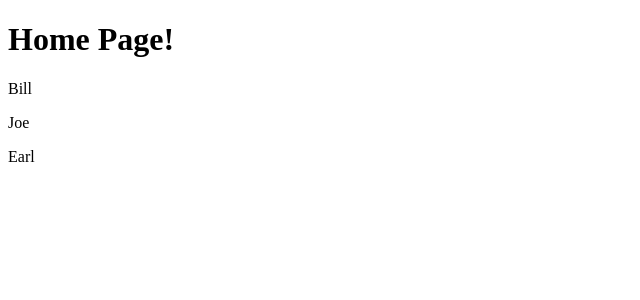
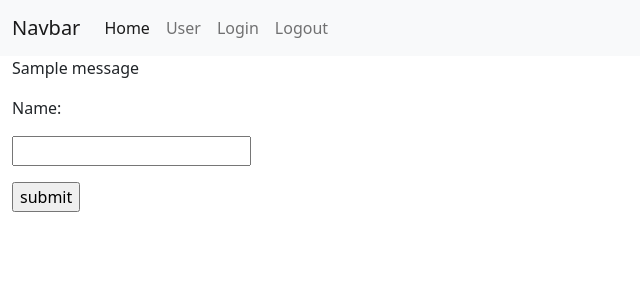
Before and after one commit to andrewMasiero/flask_tutorial_tech_with_tim, a Flask app: page /login in a window 1280 px wide. Shown: the top 300 px of the page, without its empty margins (0-640 px from the left). Run offline with Flask 2, Linux system fonts and the light colour scheme; one stand-in notice (Sample message) is shown.

Commit message:
Middle of tutorial 7

```diff
--- a/flask_tutorial.py
+++ b/flask_tutorial.py
@@ -1,13 +1,62 @@
-from flask import Flask, redirect, url_for, render_template
+from flask import Flask, redirect, url_for, render_template, request, session, flash
+from datetime import timedelta
+from flask_sqlalchemy import SQLAlchemy
 
 app = Flask(__name__)
-app.config["DEBUG"] = True
+app.secret_key = 'hello'
+app.permanent_session_lifetime = timedelta(days=5)
+
+db = SQLAlchemy()
+
+@app.route('/')
+def home():
+    return render_template('index.html')
 
 
-@app.route("/<name>")
-def home(name):
-    return render_template("index.html", content=["Bill", "Joe", "Earl"])
+@app.route('/login', methods=['POST', 'GET'])
+def login():
+    if request.method == 'POST':
+        session.permanent = True
+        user = request.form['nm']
+        session['user'] = user
+        flash('Login Successful!')
+        return redirect(url_for('user'))
+    else:
+        if 'user' in session:
+            flash('Already Logged In!')
+            return redirect(url_for('user'))
+        return render_template('login.html')
 
 
-if __name__ == "__main__":
-    app.run()
+@app.route('/user', methods=['POST', 'GET'])
+def user():
+    email = None
+    if 'user' in session:
+        user = session['user']
+
+        if request.method == 'POST':
+            email = request.form['email']
+            session['email'] = email
+        else:
+            if 'email' in session:
+                email = session['email']
+        return render_template('user.html', email=email)
+    else:
+        flash('You are not logged in!')
+        return redirect(url_for('login'))
+
+
+@app.route('/logout')
+def logout():
+    if 'user' in session:
+        user = session['user']
+        flash(f'You have been logged out, {user}!', 'info')
+
+    session.pop('user', None)
+    session.pop('email', None)
+    return redirect(url_for('login'))
+
+
+
+if __name__ == '__main__':
+    app.run(debug=True)
--- /dev/null
+++ b/templates/base.html
@@ -0,0 +1,51 @@
+<!DOCTYPE html>
+<html lang="en">
+
+<head>
+    <!-- CSS only -->
+    <link href="https://cdn.jsdelivr.net/npm/bootstrap@5.2.2/dist/css/bootstrap.min.css" rel="stylesheet"
+        integrity="sha384-Zenh87qX5JnK2Jl0vWa8Ck2rdkQ2Bzep5IDxbcnCeuOxjzrPF/et3URy9Bv1WTRi" crossorigin="anonymous">
+    <meta charset="UTF-8">
+    <meta http-equiv="X-UA-Compatible" content="IE=edge">
+    <meta name="viewport" content="width=device-width, initial-scale=1.0">
+    <title>{% block title %}{% endblock %}</title>
+</head>
+
+<body>
+    <nav class="navbar navbar-expand-lg bg-light">
+        <div class="container-fluid">
+            <a class="navbar-brand" href="#">Navbar</a>
+            <button class="navbar-toggler" type="button" data-bs-toggle="collapse" data-bs-target="#navbarNav"
+                aria-controls="navbarNav" aria-expanded="false" aria-label="Toggle navigation">
+                <span class="navbar-toggler-icon"></span>
+            </button>
+            <div class="collapse navbar-collapse" id="navbarNav">
+                <ul class="navbar-nav">
+                    <li class="nav-item">
+                        <a class="nav-link active" aria-current="page" href="/">Home</a>
+                    </li>
+                    <li class="nav-item">
+                        <a class="nav-link" href="/user">User</a>
+                    </li>
+                    <li class="nav-item">
+                        <a class="nav-link" href="login">Login</a>
+                    </li>
+                    <li class="nav-item">
+                        <a class="nav-link" href="logout">Logout</a>
+                    </li>
+                </ul>
+            </div>
+        </div>
+    </nav>
+    <div class="container-fluid">
+        {% block content %}
+        {% endblock %}
+    </div>
+
+    <!-- JavaScript Bundle with Popper -->
+    <script src="https://cdn.jsdelivr.net/npm/bootstrap@5.2.2/dist/js/bootstrap.bundle.min.js"
+        integrity="sha384-OERcA2EqjJCMA+/3y+gxIOqMEjwtxJY7qPCqsdltbNJuaOe923+mo//f6V8Qbsw3"
+        crossorigin="anonymous"></script>
+</body>
+
+</html>
--- a/templates/index.html
+++ b/templates/index.html
@@ -1,18 +1,5 @@
-<!DOCTYPE html>
-<html lang="en">
-
-<head>
-    <meta charset="UTF-8">
-    <meta http-equiv="X-UA-Compatible" content="IE=edge">
-    <meta name="viewport" content="width=device-width, initial-scale=1.0">
-    <title>Home Page</title>
-</head>
-
-<body>
-    <h1>Home Page!</h1>
-    {% for x in content %}
-    <p>{{x}}</p>
-    {% endfor %}
-</body>
-
-</html>
+{% extends "base.html" %}
+{% block title %}Flask Tutorial Home Page{% endblock %}
+{% block content %}
+<h1>Test</h1>
+{% endblock %}
--- /dev/null
+++ b/templates/login.html
@@ -0,0 +1,17 @@
+{% extends "base.html" %}
+{% block title %}Login Page{% endblock %}
+
+{% block content %}
+{% with messages = get_flashed_messages() %}
+{% if messages %}
+{% for msg in messages %}
+<p>{{msg}}</p>
+{% endfor %}
+{% endif %}
+{% endwith %}
+<form action="#" method="post">
+    <p>Name:</p>
+    <p><input type="text" name="nm" /></p>
+    <p><input type="submit" value="submit" /></p>
+</form>
+{% endblock %}
```
Also changed, not shown: templates/user.html (added, +16 -0 lines).
